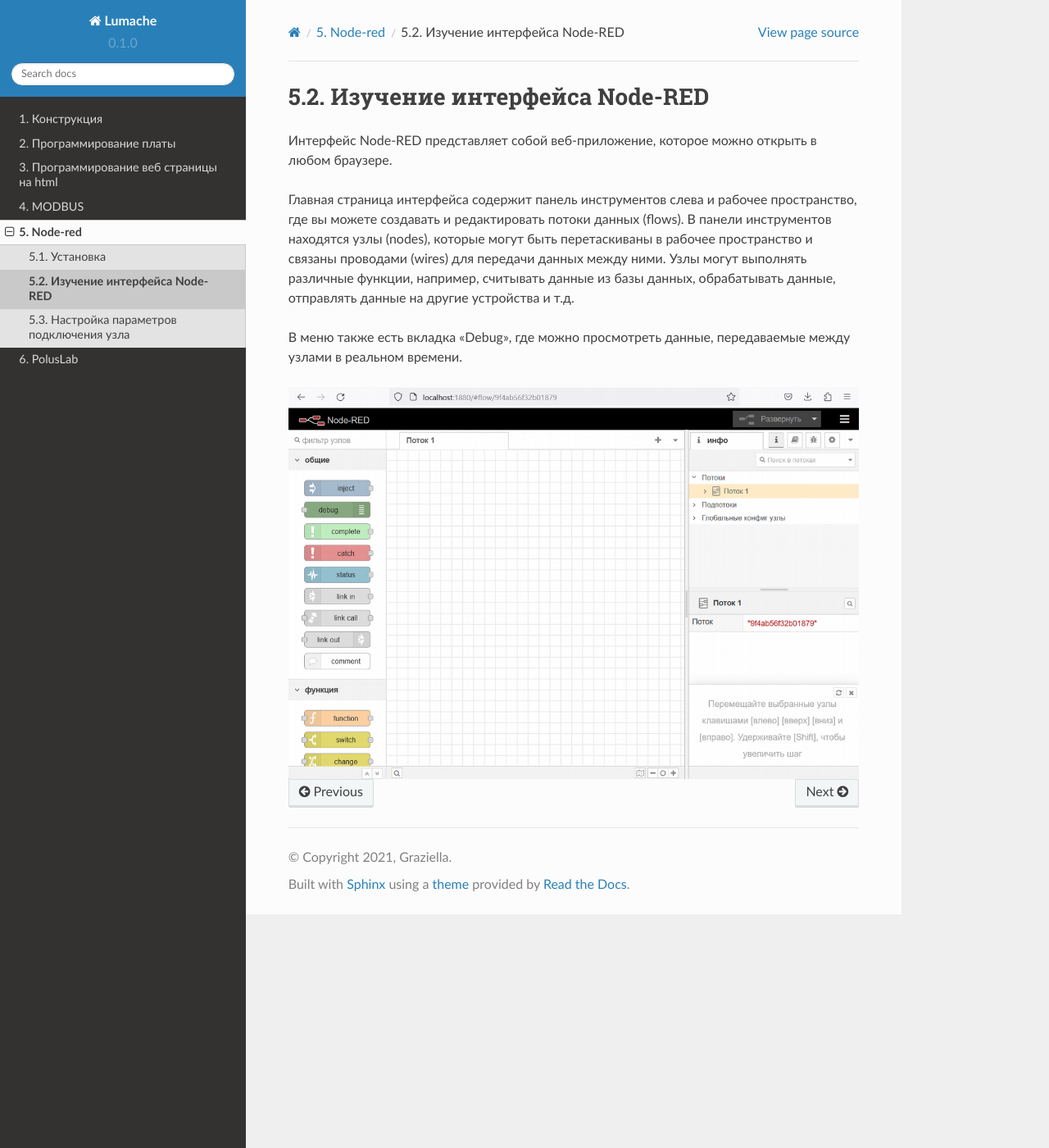
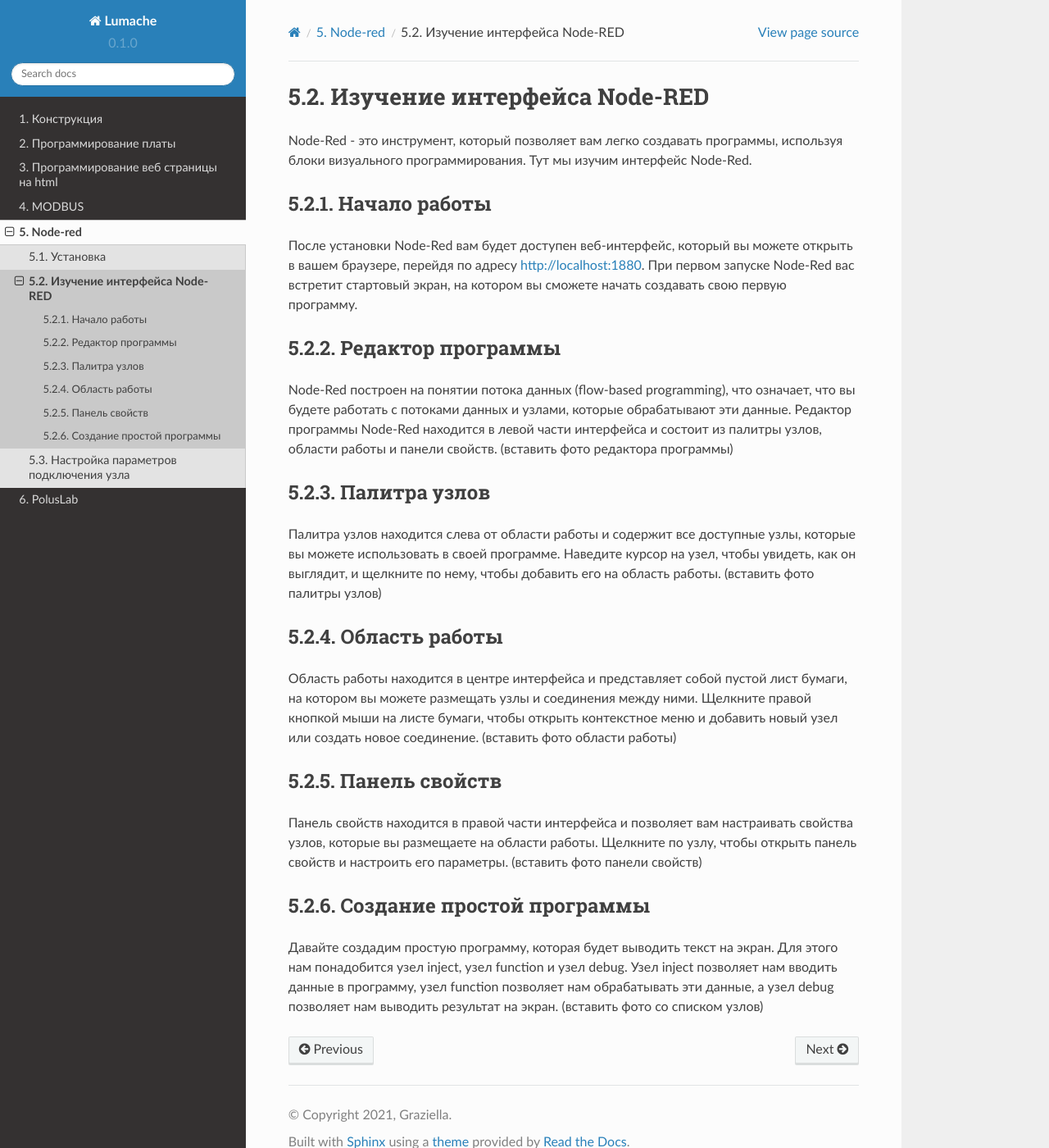
Before and after one commit to BBanwz/book_AL_GH, a Sphinx documentation site: the page built from docs/5NodeRed/2interface.rst, in a window 1280 px wide and 1400 px high. Shown: the whole window at 82% size. Built offline with Sphinx 7.4.7 and the Read the Docs theme 2.0.0, drawn with Linux system fonts in a browser that asks for light colours.

Commit message:
Update 2interface.rst

```diff
--- a/docs/5NodeRed/2interface.rst
+++ b/docs/5NodeRed/2interface.rst
@@ -2,13 +2,39 @@
 Изучение интерфейса Node-RED
 ----------------------------
 
-Интерфейс Node-RED представляет собой веб-приложение, которое можно открыть в любом браузере.
+Node-Red - это инструмент, который позволяет вам легко создавать программы, используя блоки визуального программирования. Тут мы изучим интерфейс Node-Red.
 
-Главная страница интерфейса содержит панель инструментов слева и рабочее пространство, где вы можете создавать и редактировать потоки данных (flows). В панели инструментов находятся узлы (nodes), которые могут быть перетаскиваны в рабочее пространство и связаны проводами (wires) для передачи данных между ними. Узлы могут выполнять различные функции, например, считывать данные из базы данных, обрабатывать данные, отправлять данные на другие устройства и т.д.
+Начало работы
+~~~~~~~~~~~~~
 
-В меню также есть вкладка «Debug», где можно просмотреть данные, передаваемые между узлами в реальном времени.
+После установки Node-Red вам будет доступен веб-интерфейс, который вы можете открыть в вашем браузере, перейдя по адресу http://localhost:1880. При первом запуске Node-Red вас встретит стартовый экран, на котором вы сможете начать создавать свою первую программу.
 
-.. figure:: images/4.png
-       :width: 100%
-       :align: center
-       :alt: Node-RED
+Редактор программы
+~~~~~~~~~~~~~~~~~~
+
+Node-Red построен на понятии потока данных (flow-based programming), что означает, что вы будете работать с потоками данных и узлами, которые обрабатывают эти данные. Редактор программы Node-Red находится в левой части интерфейса и состоит из палитры узлов, области работы и панели свойств.
+(вставить фото редактора программы)
+
+Палитра узлов
+~~~~~~~~~~~~~
+
+Палитра узлов находится слева от области работы и содержит все доступные узлы, которые вы можете использовать в своей программе. Наведите курсор на узел, чтобы увидеть, как он выглядит, и щелкните по нему, чтобы добавить его на область работы.
+(вставить фото палитры узлов)
+
+Область работы
+~~~~~~~~~~~~~~
+
+Область работы находится в центре интерфейса и представляет собой пустой лист бумаги, на котором вы можете размещать узлы и соединения между ними. Щелкните правой кнопкой мыши на листе бумаги, чтобы открыть контекстное меню и добавить новый узел или создать новое соединение.
+(вставить фото области работы)
+
+Панель свойств
+~~~~~~~~~~~~~~
+
+Панель свойств находится в правой части интерфейса и позволяет вам настраивать свойства узлов, которые вы размещаете на области работы. Щелкните по узлу, чтобы открыть панель свойств и настроить его параметры.
+(вставить фото панели свойств)
+
+Создание простой программы
+~~~~~~~~~~~~~~~~~~~~~~~~~~
+
+Давайте создадим простую программу, которая будет выводить текст на экран. Для этого нам понадобится узел inject, узел function и узел debug. Узел inject позволяет нам вводить данные в программу, узел function позволяет нам обрабатывать эти данные, а узел debug позволяет нам выводить результат на экран.
+(вставить фото со списком узлов)
```
